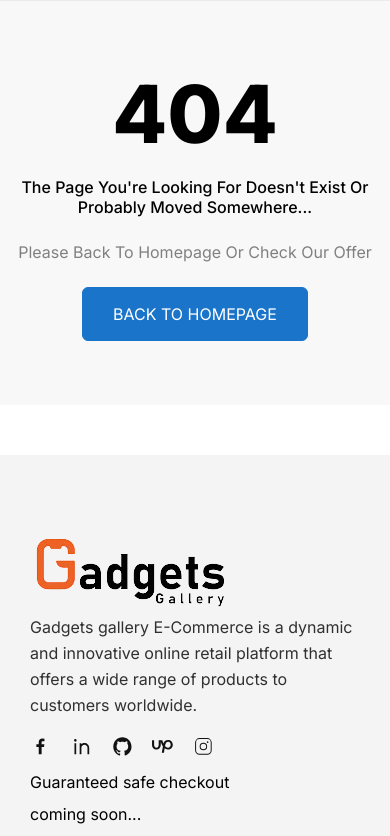
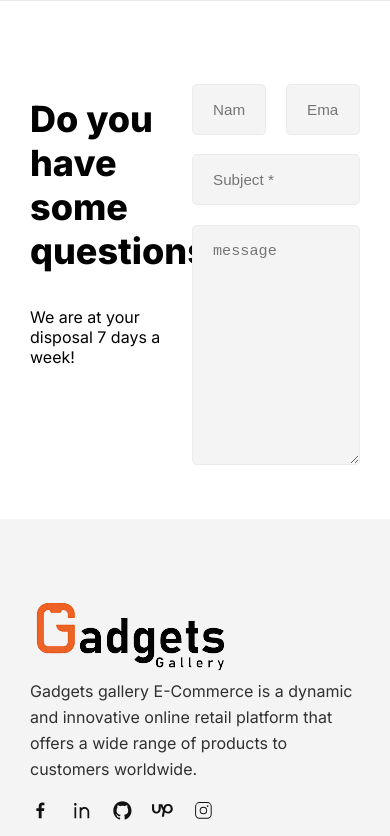
Before and after one commit to Adityo-dev/Gadget-gallery, a Next.js app: page /contact in a window 390 px wide. Before the commit this address had no page. Shown: the top 836 px of the page. Built offline with nearby package versions, Linux system fonts and the light colour scheme.

Commit message:
contact responsive [Done]

```diff
--- /dev/null
+++ b/src/app/contact/contact.module.css
@@ -0,0 +1,60 @@
+.allDataContainer {
+  max-width: 1600px;
+  margin: 0 auto;
+  padding: 0 30px;
+  display: grid;
+  grid-template-columns: 40% 60%;
+  gap: 30px;
+  margin-top: 4rem;
+}
+
+.infoContainer {
+  display: flex;
+  flex-direction: column;
+  gap: 1.5rem;
+  margin-top: 2rem;
+}
+
+.title {
+  font-size: 2.25rem;
+  font-weight: 800;
+}
+
+.subTitle {
+  margin: 10px 0 20px 0;
+}
+
+.inputFieldContainer {
+  padding-right: 30px;
+}
+
+.nameAadEmailContainer {
+  display: flex;
+  gap: 1.25rem;
+}
+
+.inputField,
+.textareaField {
+  width: 100%;
+  padding: 1rem 1.25rem;
+  border-radius: 5px;
+  border: 1px solid #ebebeb;
+  outline: none;
+  transition: all 0.3s;
+  margin-top: 1.2rem;
+  font-size: 0.95rem;
+  outline: none;
+  background-color: #f4f4f4;
+}
+
+.inputField:focus {
+  border: 1px solid #0068c8;
+}
+
+.textareaField {
+  height: 15rem;
+}
+
+.textareaField:focus {
+  border: 1px solid #0068c8;
+}
--- /dev/null
+++ b/src/app/contact/page.js
@@ -0,0 +1,46 @@
+import styles from "./contact.module.css";
+
+const Contact = () => {
+  return (
+    <section className={styles.allDataContainer}>
+      <div className={styles.infoContainer}>
+        <h2 className={styles.title}>Do you have some questions?</h2>
+        <p className={styles.subTitle}>
+          We are at your disposal 7 days a week!
+        </p>
+      </div>
+
+      <div className={styles.inputFieldContainer}>
+        <div className={styles.nameAadEmailContainer}>
+          <input
+            className={styles.inputField}
+            type="text"
+            placeholder="Name *"
+          />
+          <input
+            className={styles.inputField}
+            type="text"
+            placeholder="Email *"
+          />
+        </div>
+        <div>
+          <input
+            className={styles.inputField}
+            type="text"
+            placeholder="Subject *"
+          />
+
+          <textarea
+            className={styles.textareaField}
+            name="textarea"
+            rows="4"
+            cols="50"
+            placeholder="message"
+          />
+        </div>
+      </div>
+    </section>
+  );
+};
+
+export default Contact;
--- a/src/app/notFound.module.css
+++ b/src/app/notFound.module.css
@@ -4,6 +4,7 @@
 
 .notFoundAllDataContainer {
   max-width: 1600px;
+  margin: 0 auto;
   display: flex;
   flex-direction: column;
   gap: 20px;
```
